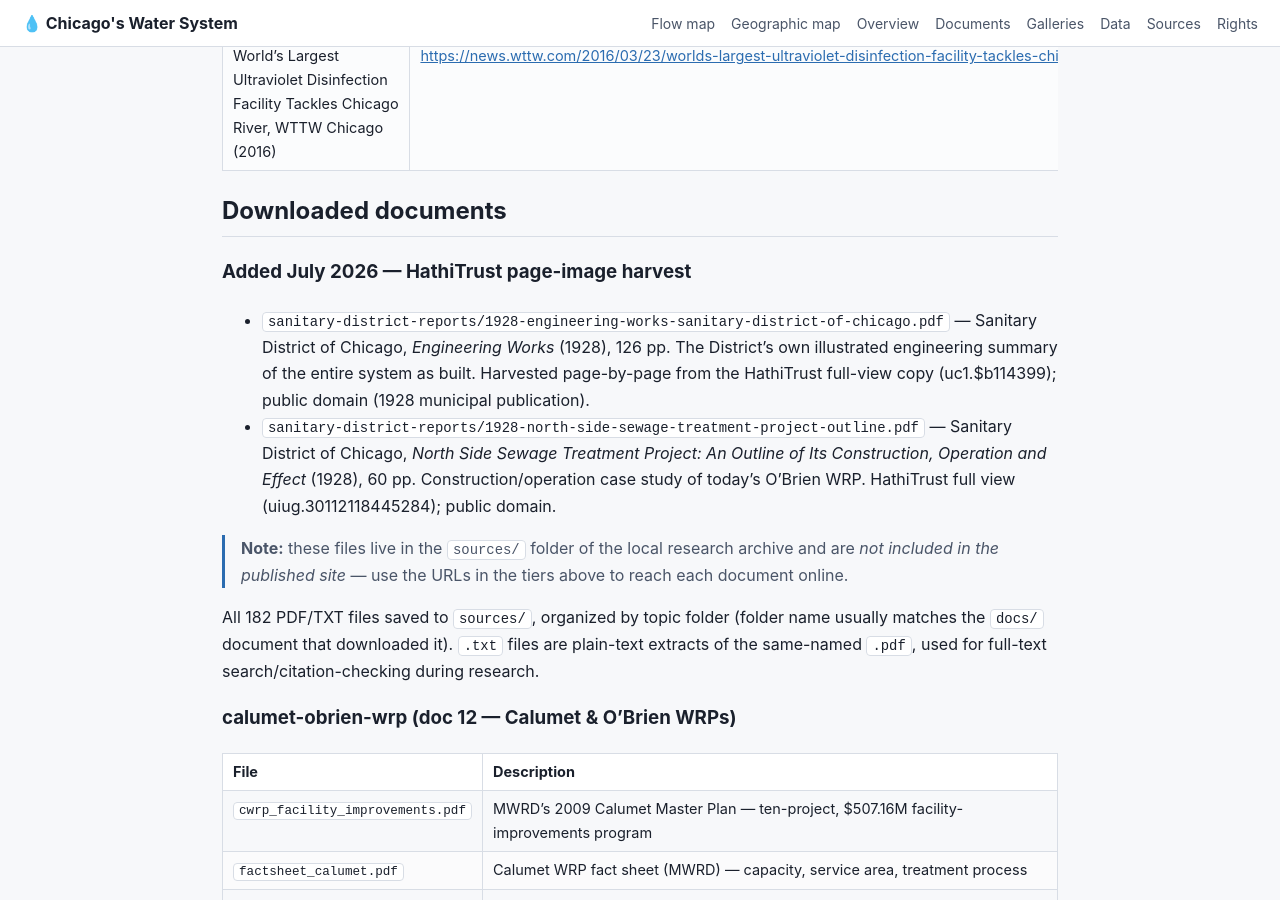
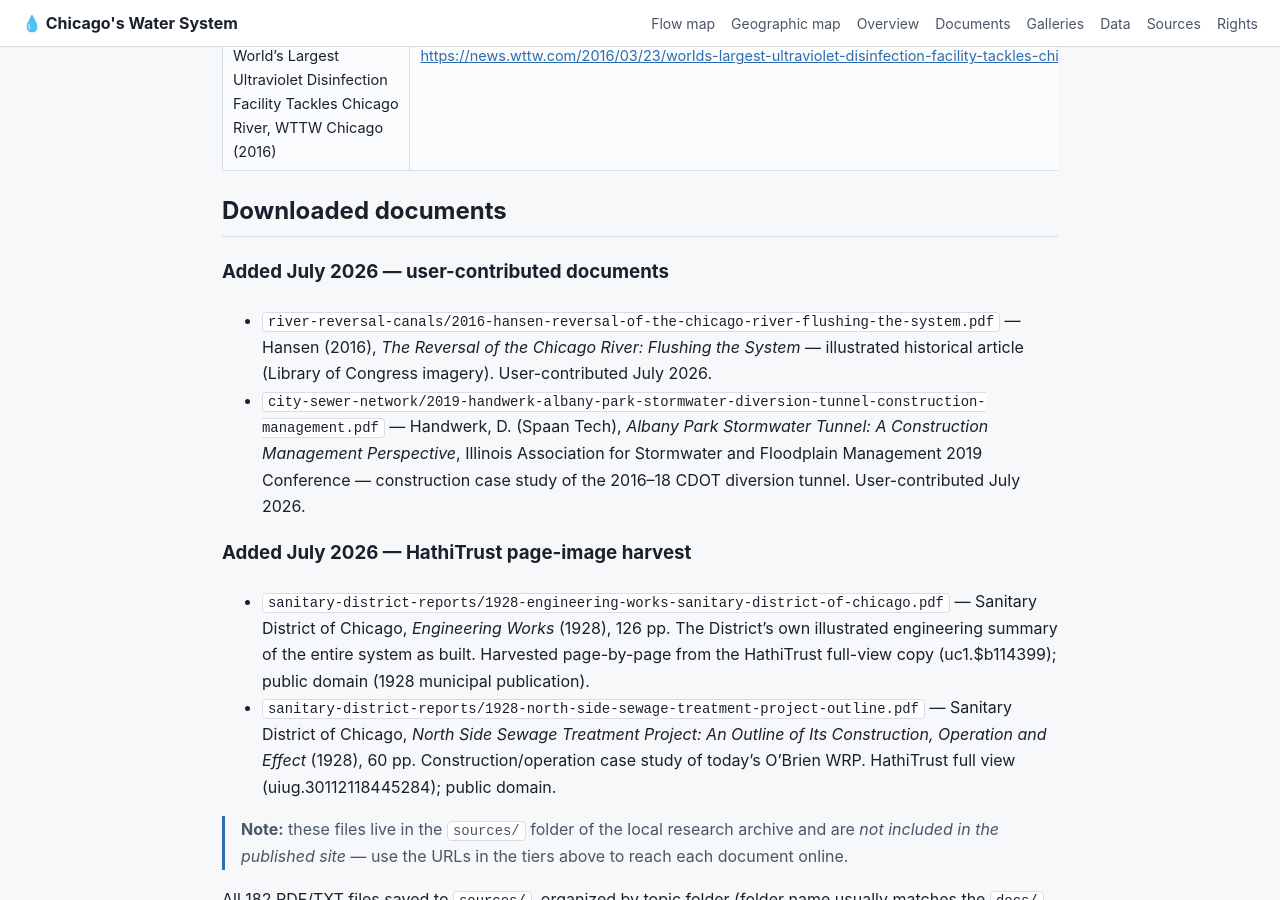
Before and after one commit to boswald314/chicago-water-system, a Jekyll site: the page built from SOURCES.md, in a window 1280 px wide and 900 px high, scrolled down 65047 px. Built offline with Jekyll 4.4.1, drawn with Linux system fonts in a browser that asks for light colours.

Commit message:
Bibliography: two user-contributed documents (Hansen 2016 reversal article, Handwerk 2019 Albany Park tunnel CM paper)
Co-Authored-By: Claude Fable 5 <noreply@anthropic.com>

```diff
--- a/SOURCES.md
+++ b/SOURCES.md
@@ -524,6 +524,11 @@ A July 2026 archival research sweep (six document-hunting agents) added 91 furth
 
 ## Downloaded documents
 
+### Added July 2026 — user-contributed documents
+
+- `river-reversal-canals/2016-hansen-reversal-of-the-chicago-river-flushing-the-system.pdf` — Hansen (2016), *The Reversal of the Chicago River: Flushing the System* — illustrated historical article (Library of Congress imagery). User-contributed July 2026.
+- `city-sewer-network/2019-handwerk-albany-park-stormwater-diversion-tunnel-construction-management.pdf` — Handwerk, D. (Spaan Tech), *Albany Park Stormwater Tunnel: A Construction Management Perspective*, Illinois Association for Stormwater and Floodplain Management 2019 Conference — construction case study of the 2016–18 CDOT diversion tunnel. User-contributed July 2026.
+
 ### Added July 2026 — HathiTrust page-image harvest
 
 - `sanitary-district-reports/1928-engineering-works-sanitary-district-of-chicago.pdf` — Sanitary District of Chicago, *Engineering Works* (1928), 126 pp. The District's own illustrated engineering summary of the entire system as built. Harvested page-by-page from the HathiTrust full-view copy (uc1.$b114399); public domain (1928 municipal publication).
```
